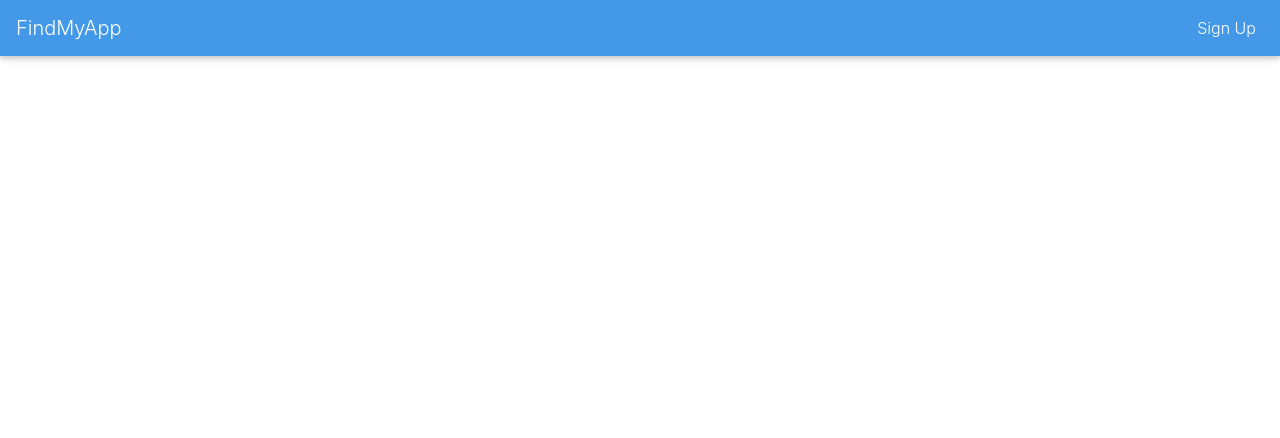
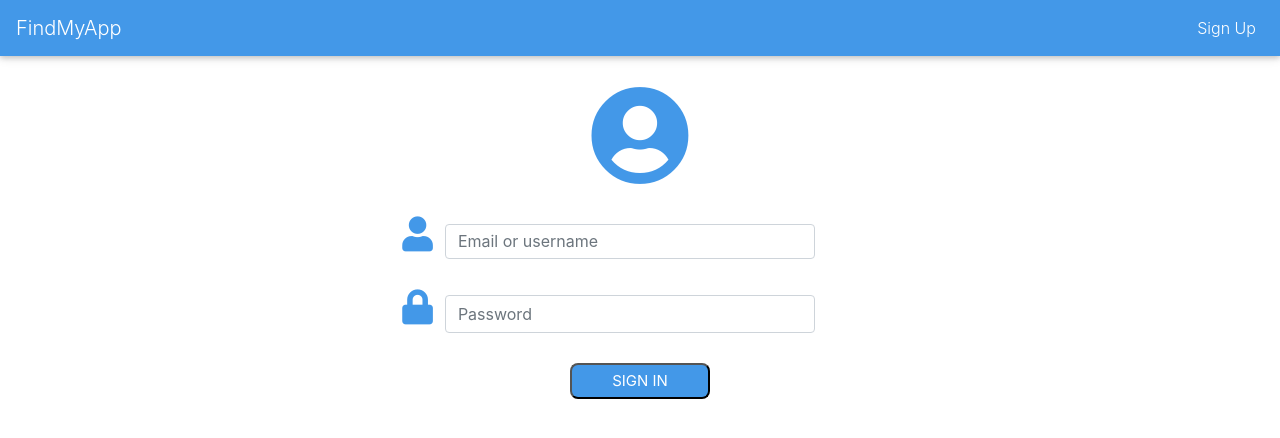
Before and after one commit to iiremkayaa/findmyapp, a React (Create React App) app: page /login in a window 1280 px wide. Shown: the top 438 px of the page. Built offline with nearby package versions, Linux system fonts and the light colour scheme.

Commit message:
added login page form

```diff
--- a/src/App.css
+++ b/src/App.css
@@ -40,3 +40,6 @@
   background-color:rgb(67,152,232);
   color:white;
 }
+.body{
+  background-color:rgb(67,152,232);
+}
--- a/src/App.js
+++ b/src/App.js
@@ -4,6 +4,7 @@ import NavigationBar from "./components/NavigationBar";
 import { Route, Switch, BrowserRouter as Router } from 'react-router-dom'
 import Main from './components/Main.js';
 import Register from './components/Register';
+import Login from './components/Login'
 class App extends Component {
 
   render() {
@@ -13,6 +14,7 @@ class App extends Component {
             <Switch>
               <Route exact path="/" component={Main} />
               <Route exact path="/signup" component={Register} />
+              <Route exact path="/login" component={Login} />
             </Switch>
       </Router>
     )
--- /dev/null
+++ b/src/components/Login.js
@@ -0,0 +1,82 @@
+import React, { useState, useEffect } from 'react';
+import { Container, Row, Col } from 'react-bootstrap';
+import Form from 'react-bootstrap/Form';
+import Button from 'react-bootstrap/Button';
+import Sharing from './Sharing';
+import SharingList from './SharingList';
+import * as firebase from "firebase";
+import { MDBIcon } from "mdbreact";
+
+const Login = () => {
+    const [email, setEmail] = useState("");
+    const [password, setPassword] = useState("");
+    const [confirmPassword, setConfirmPassword] = useState("");
+    const [username, setUsername] = useState("");
+    const [charControl, setCharControl] = useState(false);
+    const [passControl, setPassControl] = useState(false);
+    const submit = (event) => {
+        event.preventDefault();
+        firebase.auth().createUserWithEmailAndPassword(email, password).catch(function (error) {
+            var errorCode = error.code;
+            var errorMessage = error.message;
+        });
+    }
+    const handleEmail = (event) => {
+        setEmail(event.target.value);
+    }
+    const handlePassword = (event) => {
+        setPassword(event.target.value);
+        if ((event.target.value.length > 0) && (event.target.value.length < 5)) {
+            setCharControl(true);
+        }
+        else {
+            setCharControl(false);
+        }
+        if (confirmPassword !== event.target.value) {
+            setPassControl(true);
+        }
+        if (confirmPassword === event.target.value) {
+            setPassControl(false);
+        }
+    }
+    const handleConfirmPassword = (event) => {
+        setConfirmPassword(event.target.value);
+        if (password !== event.target.value) {
+            setPassControl(true);
+        }
+        if (password === event.target.value) {
+            setPassControl(false);
+        }
+    }
+    const handleUsername = (event) => {
+        setUsername(event.target.value);
+    }
+    return (
+        <div >
+            <div style={{paddingLeft:"15px",paddingRight:"15px", backgroundColor: "white" }}>
+                <div style={{ paddingTop:"30px",paddingBottom:"0px"}}>
+                    <h2 style={{textAlign: "center", color:"rgb(67,152,232)"}}><MDBIcon icon="user-circle"  style={{ color: "rgb(67,152,232)",fontSize:"100px" }} /></h2>
+                </div>
+                <Form style={{  paddingLeft: "30%", paddingRight: "30%" }}>
+                    <div style={{ display: "table", width: "85%", marginTop: "30px" }} >
+                        <div style={{ display: "table-cell",textAlign:"center",paddingLeft:"5px",paddingRight:"5px"  }} ><MDBIcon icon="user"  style={{ color: "rgb(67,152,232)",fontSize:"35px" }} /></div>
+                        <Form.Control style={{ display: "table-cell",height:"35px"}} type="text" placeholder="Email or username" onChange={handleUsername} />
+                    </div>
+                    <div style={{ display: "table", width: "85%", marginTop: "30px" }} >
+                        <div style={{ display: "table-cell",textAlign:"center",paddingLeft:"5px",paddingRight:"5px" }}><MDBIcon icon="lock"  style={{ color: "rgb(67,152,232)",fontSize:"35px" }} /></div>
+                        <Form.Control style={{ display: "table-cell"}} type="password" placeholder="Password" onChange={handlePassword} />
+                    </div>
+
+                    <div style={{ textAlign: "center", width: "100%", marginTop: "30px" }}>
+                        <button  type="submit" onClick={submit} style={{fontSize:"15px",borderRadius:"8px", color:"white",backgroundColor: "rgb(67,152,232)",padding:"5px",paddingLeft:"40px",paddingRight:"40px"}}>
+                            SIGN IN
+                        </button>
+                    </div>
+                </Form>
+
+            </div>
+        </div>
+    );
+}
+
+export default Login;
--- a/src/components/Register.js
+++ b/src/components/Register.js
@@ -52,6 +52,7 @@ const Register = () => {
     return (
         <div >
             <div style={{ margin: "20%", marginTop: "30px", marginBottom: "10px" }}>
+
                 <Form>
                     <Form.Group style={{display:"table",width:"100%"}} >
                         <Form.Label style={{display:"table-cell",width:"15%"}} >Username</Form.Label>
--- /dev/null
+++ b/src/index.css
@@ -0,0 +1,3 @@
+.body{
+    background-color:rgb(67,152,232);
+}
```
Also changed, not shown: 1 other file (tests, documents, lock files or other folders).
